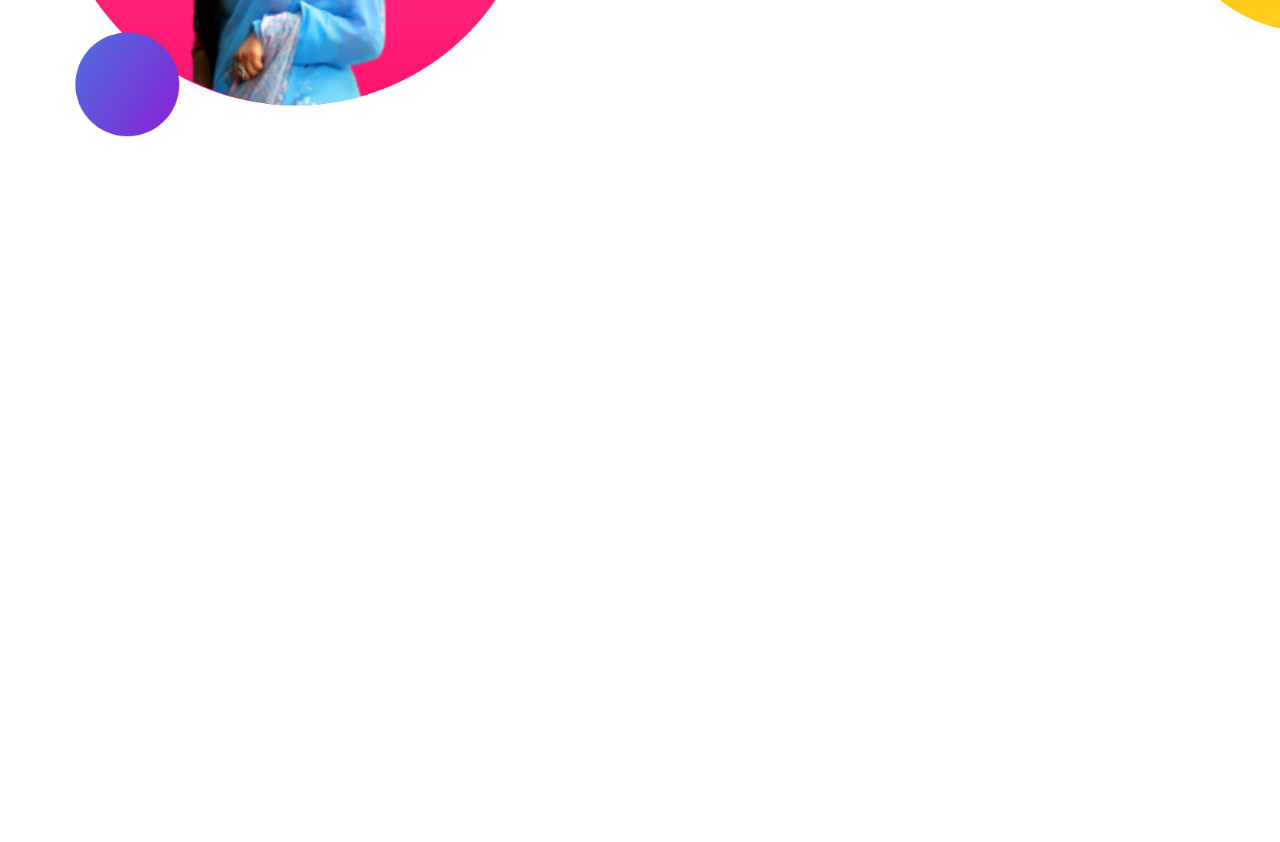
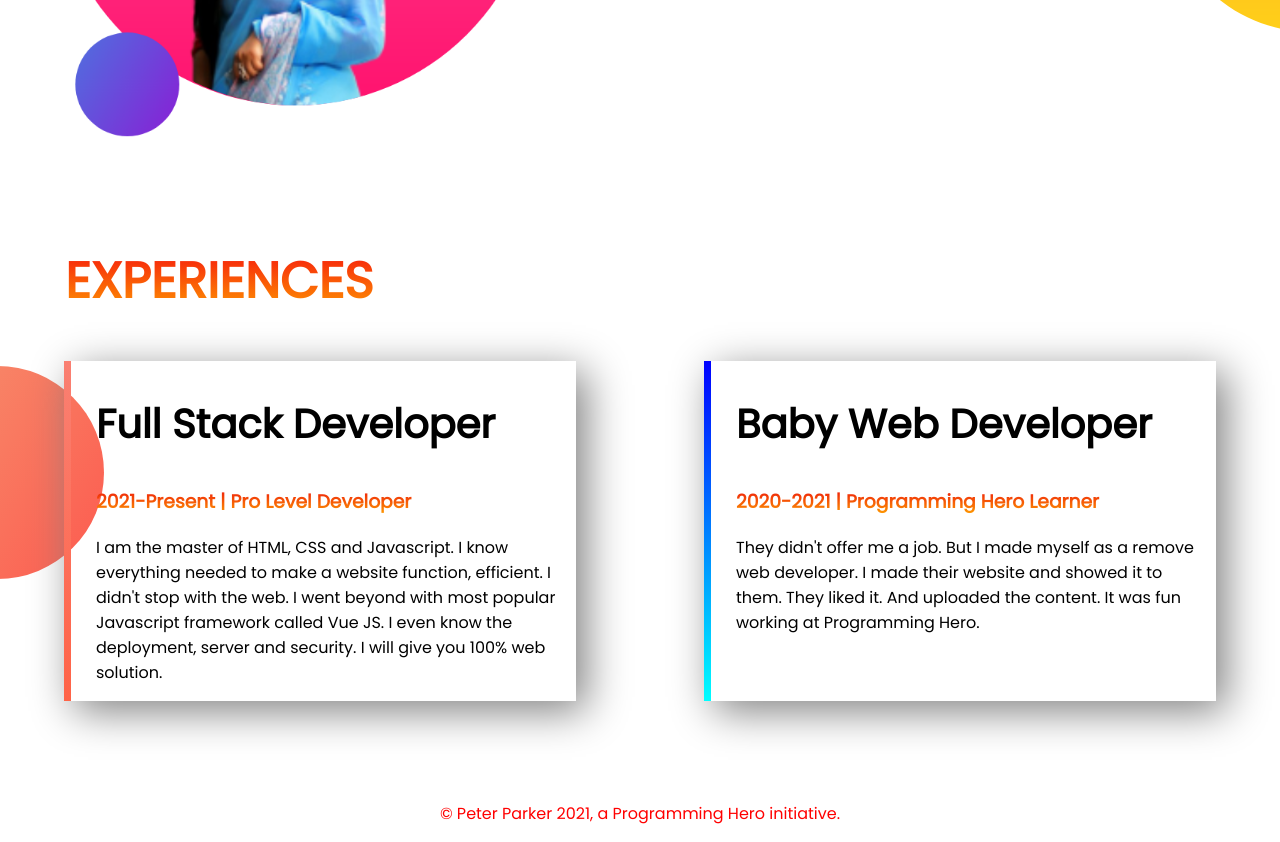
Before and after one commit to ismataraeva2712/developer-portfolio, a plain HTML site: page index.html in a window 1280 px wide. Shown: the part 1058-1900 px from the top of the page. Before the commit the page ends 1302 px from the top, so only its background shows below. Drawn offline with Linux system fonts and the light colour scheme.

Commit message:
new addition

```diff
--- a/index.html
+++ b/index.html
@@ -13,7 +13,7 @@
 </head>
 
 <body>
-    <section class="hlw">
+    <section class="hlw flexible-container">
 
         <div class="sub-heading">
             <h1>WELLCOME TO</h1>
@@ -31,7 +31,7 @@
         <div class="sub-heading"><img src="my-bg.png" alt=""></div>
 
     </section>
-    <section class="big-dream">
+    <section class="big-dream flexible-container">
         <div class="about-heading">
             <img src="eva789.png" alt="">
         </div>
@@ -43,6 +43,32 @@
             <a class="link-button" target="_blank" href="#">DOWNLOAD RESUME</a>
         </div>
     </section>
+    <section class="experience-area">
+        <div>
+            <h1 class="experience">EXPERIENCES</h1>
+        </div>
+        <div class="flexible-container">
+            <div id="full-stack" class="experience-item">
+                <h2>Full Stack Developer</h2>
+                <h3 class="orange">2021-Present | Pro Level Developer</h3>
+                <p>I am the master of HTML, CSS and Javascript. I know everything needed to make a website function,
+                    efficient. I didn't stop with the web. I went beyond with most popular Javascript framework called
+                    Vue
+                    JS. I even know the deployment, server and security. I will give you 100% web solution.</p>
+            </div>
+            <div id="web-experience" class="experience-item">
+                <h2>Baby Web Developer</h2>
+                <h3 class="orange">2020-2021 | Programming Hero Learner</h3>
+                <p>They didn't offer me a job. But I made myself as a remove web developer. I made their website and
+                    showed
+                    it to them. They liked it. And uploaded the content. It was fun working at Programming Hero.</p>
+            </div>
+        </div>
+
+    </section>
+    <footer>
+        <p>© Peter Parker 2021, a Programming Hero initiative.</p>
+    </footer>
 </body>
 
 </html>
--- a/style.css
+++ b/style.css
@@ -4,11 +4,17 @@ body{
 }
 h1{
     font-size: 50px;
+
+}
+h2{
+    font-size: 40px;
 }
 .orange{
-    color: orange;
+    background: -webkit-linear-gradient(rgb(236, 12, 12),orange);
+    -webkit-background-clip: text;
+    -webkit-text-fill-color: transparent;
 }
-section{
+.flexible-container{
     display: flex;
     margin-bottom: 100px;
 }
@@ -45,3 +51,39 @@ section{
 .about-heading img{
     width:100%;
 }
+.experience{
+    padding-left:65px;
+    background: -webkit-linear-gradient(rgb(245, 14, 14),orange);
+    -webkit-background-clip: text;
+    -webkit-text-fill-color: transparent;
+
+}
+
+.experience-item{
+    box-shadow: 10px 10px 40px gray;
+    width:40%;
+    margin-left: 5%;
+    margin-right: 5%;
+    padding-left: 25px;
+    padding-right: 5px;
+
+}
+.experience-area{
+background-image: url(images/exp-bg.png);
+background-repeat: no-repeat;
+background-position: left;
+}
+#web-experience{
+    border-left: 7px solid;
+    border-image:linear-gradient(blue,cyan);
+    border-image-slice: 1;
+}
+#full-stack{
+    border-left: 7px solid;
+    border-image:linear-gradient(salmon,tomato);
+    border-image-slice: 1;
+}
+footer p{
+    text-align: center;
+    color:red;
+}
```
